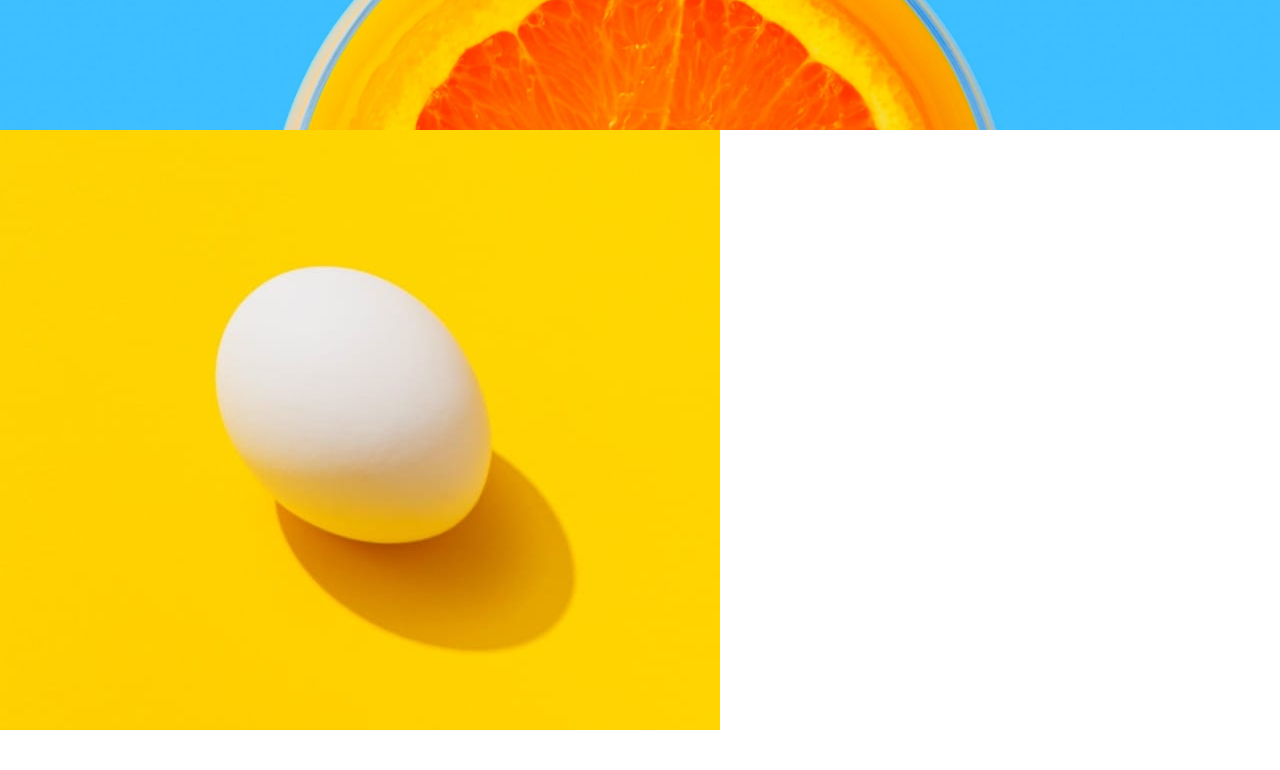
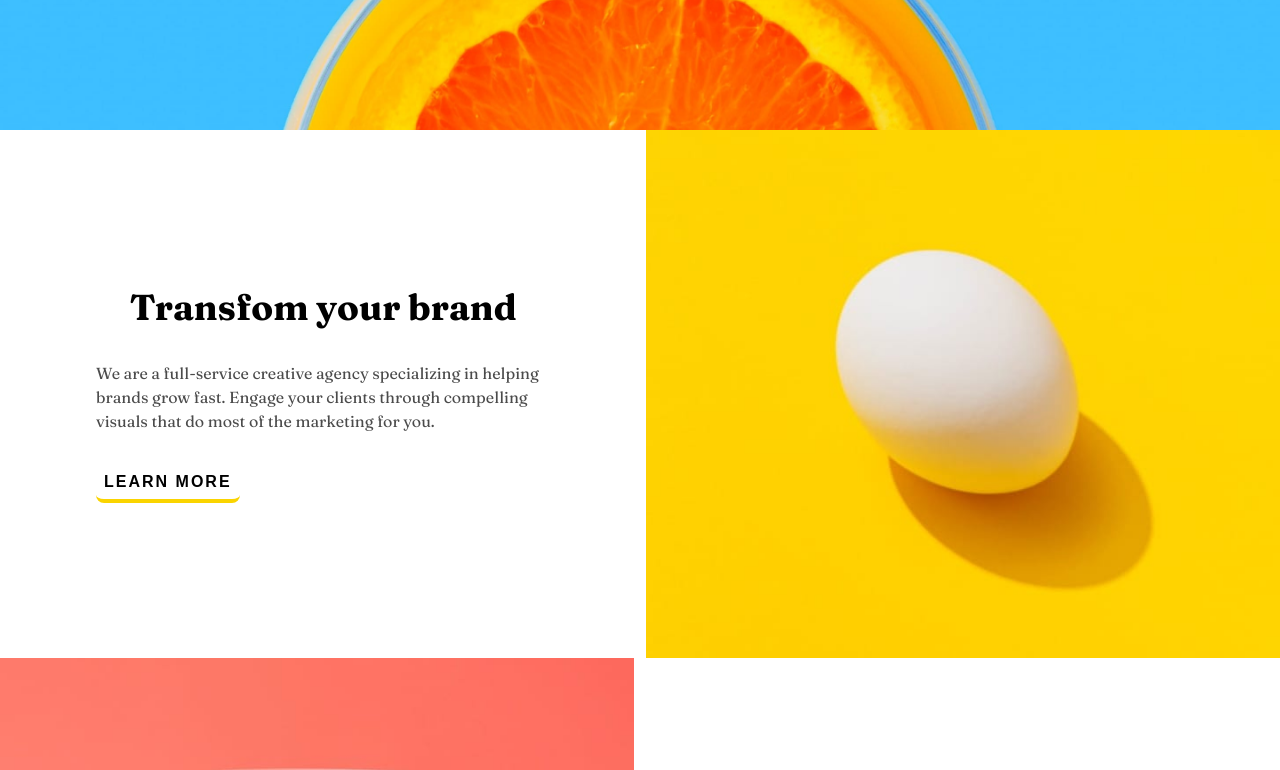
Before and after one commit to Medido1/Frontend-Mentor-Sunnyside-agency-landing-page, a React (Vite) app: page / in a window 1280 px wide. Shown: the part 420-1190 px from the top of the page. Built offline with nearby package versions, Linux system fonts and the light colour scheme.

Commit message:
Add media query to Benefits component

```diff
--- a/src/components/Benefits.jsx
+++ b/src/components/Benefits.jsx
@@ -15,7 +15,7 @@ export default function Benefits() {
           <div className="benefit_content">
             <h2>{benefit.title}</h2>
             <p>{benefit.description}</p>
-            <button className="btn btn_more"
+            <button className="btn_more"
               style={{ borderBottom: benefit.color }}
             >
               Learn more
--- a/src/styles/benefits.css
+++ b/src/styles/benefits.css
@@ -15,8 +15,48 @@
   font-size: 2.25rem;
 }
 
-.benefit_content p,
-.service p {
+.benefit_content p {
   line-height: 1.5;
   opacity: 70%;
 }
+
+.btn_more {
+  display: inline-block;
+  background-color: transparent;
+  text-transform: uppercase;
+  font-size: inherit;
+  border: none;
+  outline: none;
+  cursor: pointer;
+  letter-spacing: 2px;
+  font-weight: var(--fraunces_900);
+  width: 50%;
+  border-radius: .5rem;
+}
+
+@media (min-width : 768px) {
+  .benefits li,
+  .benefits li:first-child {
+    display: flex;
+
+  }
+  .benefits li:first-child {
+    flex-direction: row-reverse;
+  }
+  .benefit_img {
+    min-width: 49.5vw;
+  }
+  .benefit_content {
+    text-align: left;
+    justify-content: center;
+    padding: 6rem;
+  }
+  .benefit_content h2 {
+    text-align: inherit;
+  }
+  .btn_more{
+    align-self: flex-start;
+    width: fit-content;
+    padding: .5rem;
+  }
+}
```
